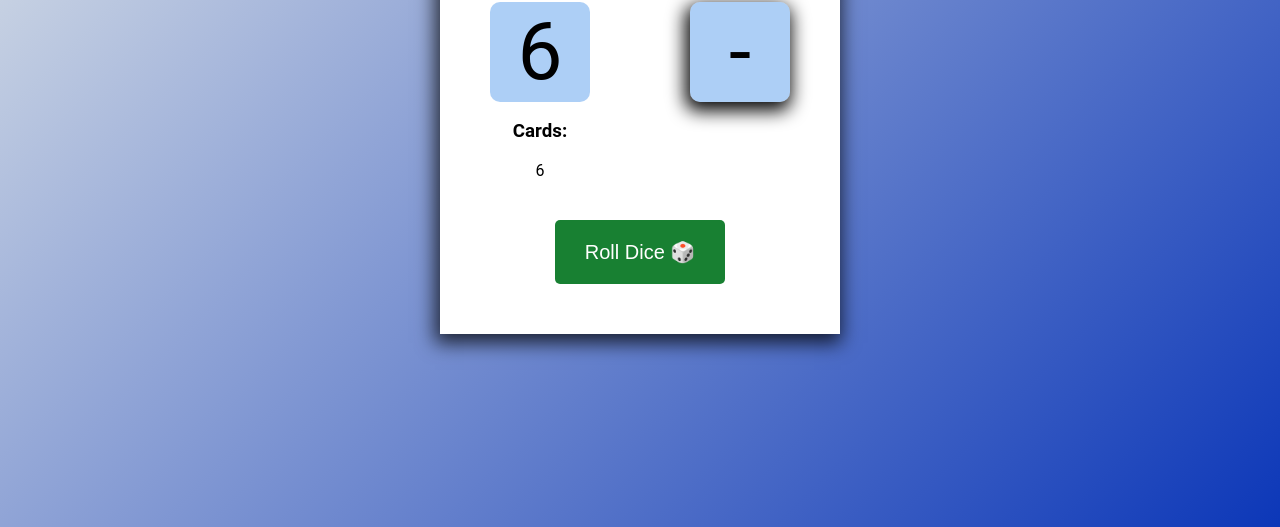
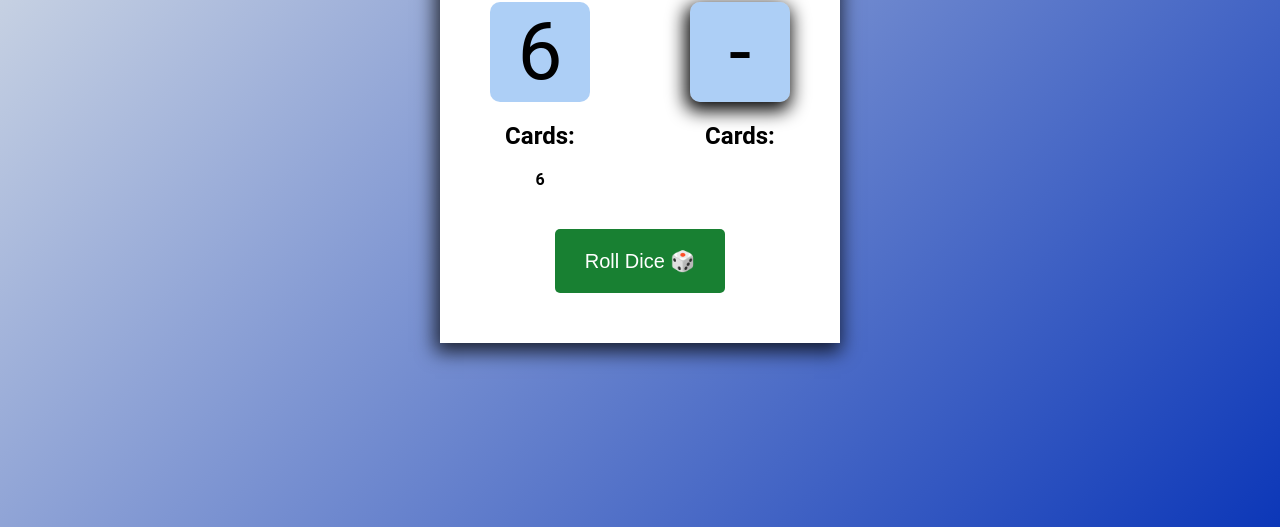
Before and after one commit to shanecolby/diceGame, a plain HTML site: page index.html in a window 1280 px wide. Both pictures are taken after a click on the button "Roll Dice 🎲". Shown: the part 323-850 px from the top of the page. Drawn offline with Linux system fonts and the light colour scheme.

Commit message:
basic stlying to numbers and title

```diff
--- a/index.css
+++ b/index.css
@@ -51,6 +51,11 @@ body {
   justify-content: center;
 }
 
+#previousCard1,
+#previousCard2 {
+  font-weight: 600;
+}
+
 
 button {
   color: #fff;
--- a/index.html
+++ b/index.html
@@ -13,7 +13,7 @@
                         <span id="player1Scoreboard">0</span>
                     </h1>
                     <div id="player1Dice" class="dice active">-</div>
-                    <h3>Cards:</h3>
+                    <h2>Cards:</h2>
                     <div id="previousCard1"></div>
                 </div>
                 <div id="player2">
@@ -21,6 +21,7 @@
                         <span id="player2Scoreboard">0</span>
                     </h1>
                     <div id="player2Dice" class="dice">-</div>
+                    <h2>Cards:</h2>
                     <div id="previousCard2"></div>
                 </div>
             </div>
--- a/index.js
+++ b/index.js
@@ -26,11 +26,12 @@ rollBtn.addEventListener("click", function () {
     player1Dice.classList.remove("active")
     player2Dice.classList.add("active")
     message.textContent = "Player 2 Turn"
-    console.log(player1Score)
   } else {
     player2Score += randomNumber
+    previousScore2.push(randomNumber)
     player2Scoreboard.textContent = player2Score
     player2Dice.textContent = randomNumber
+    previousCard2.textContent = previousScore2
     player2Dice.classList.remove("active")
     player1Dice.classList.add("active")
     message.textContent = "Player 1 Turn"
```
